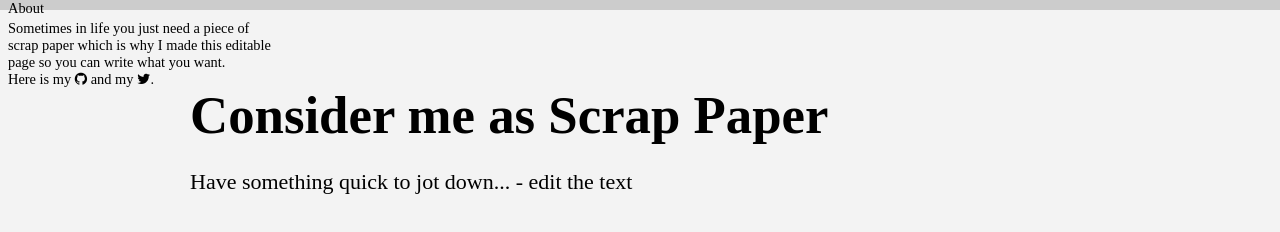
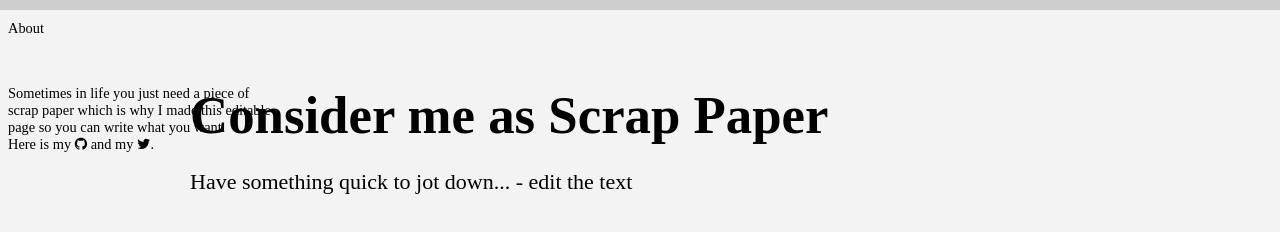
Before and after one commit to leahjs/scrap-paper, a plain HTML site: page index.html in a window 1280 px wide. Both pictures are taken after a click on the link "About". Drawn offline with nearby package versions, Linux system fonts and the light colour scheme.

Commit message:
updated styles

```diff
--- a/stylesheet.css
+++ b/stylesheet.css
@@ -35,10 +35,10 @@ textarea#note {
 #descr {
   display: none;
   position: absolute;
-  text-align:left;
+  text-align: left;
   font-size: 90%;
   width: 275px;
-  /*top: 55px;*/
+  padding-top: 65px;
   left: 8px;
   color: black;
 }
@@ -47,7 +47,7 @@ textarea#note {
   text-decoration: none;
   color: black;
   padding-left: 8px;
-  /*padding-top: 30px;*/
+  margin-top: 20px;
   font-size: 90%;
   float: left;
 }
```
